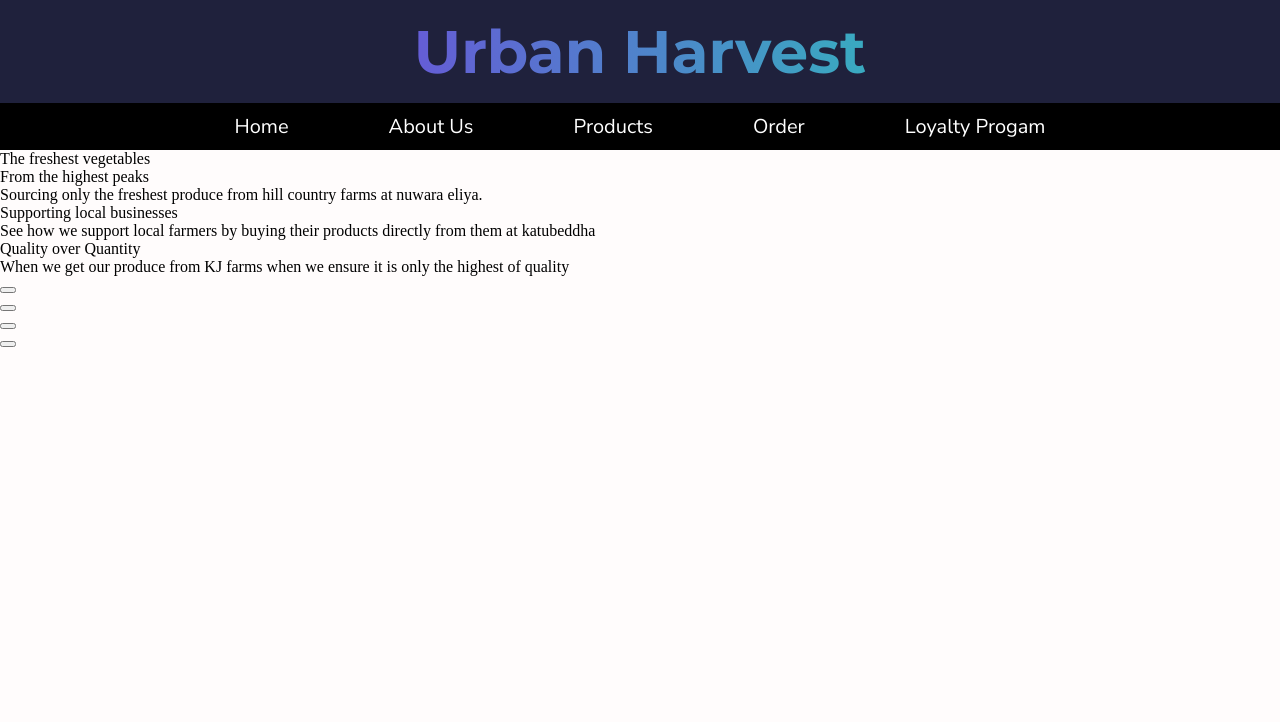
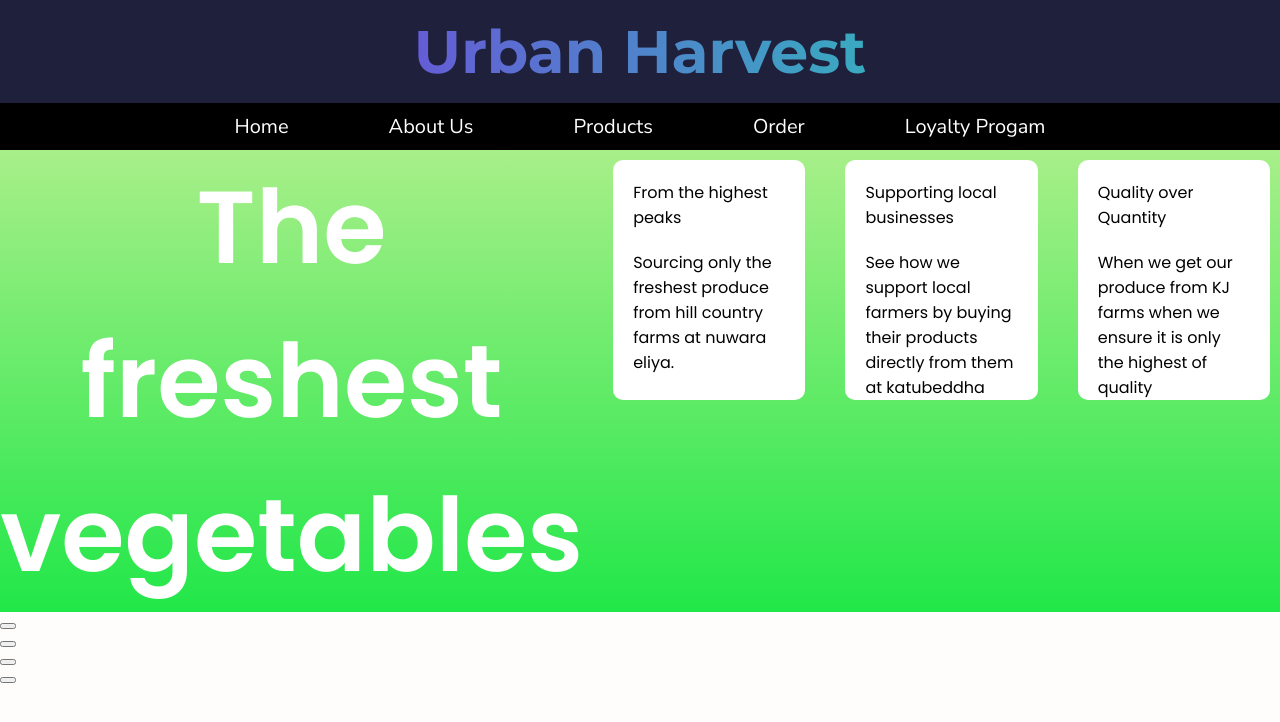
Before and after one commit to MaviR04/grocery-website, a plain HTML site: page vegetables.html in a window 1280 px wide. Drawn offline with Linux system fonts and the light colour scheme.

Commit message:
Updated CSS

```diff
--- a/CSS/vegetables.css
+++ b/CSS/vegetables.css
@@ -88,3 +88,32 @@ body{
 .dropcontent a:hover {color:rgb(87, 241, 85)}
 
 .dropdown:hover .dropcontent {display: block;}
+
+
+.revHead{
+    font-size: clamp(8vw,1rem,100px);
+    margin-top: 0px;
+    font-weight: 600;
+    font-family: 'poppins';
+    color: #ffffff;
+    text-align: center;
+}
+
+.splash{
+    background: linear-gradient(rgb(168, 239, 137), rgb(33, 231, 73));
+    display: flex;
+    gap: 20px;
+}
+
+.cards{
+    font-family: poppins;
+    display: flex;
+    gap: 20px;
+    padding: 20px;
+    border-radius: 10px;
+    margin: 10px;
+    flex-direction: column;
+    background: white;
+    width: 400px;
+    height: 200px;
+}
--- a/vegetables.html
+++ b/vegetables.html
@@ -34,7 +34,7 @@
     <main>
         <div class="splashwrapper">
             <div class="splash">
-                <div class="revhead">The freshest <span id="vege">vegetables</span></div>
+                <div class="revHead">The freshest <span id="vege">vegetables</span></div>
                 <div class="cards">
                     <div class="cardhead">From the highest peaks</div>
                     <div class="desc">Sourcing only the freshest produce from hill country farms at nuwara eliya.</div>
@@ -43,10 +43,12 @@
                     <div class="cardhead">Supporting local businesses</div>
                     <div class="desc">See how we support local farmers by buying their products directly from them at katubeddha</div>
                 </div>
-                <div class="cards"></div>
+                <div class="cards">
                     <div class="cardhead">Quality over Quantity</div>
                     <div class="desc">When we get our produce from KJ farms when we ensure it is only the highest of quality</div>
-            </div>
+                </div>
+           </div>
+
         </div>
 
         <div class="gallerywrapper">
```
Also changed, not shown: CSS/images/ProductImg/Vegetables/L1.jpg (added).
